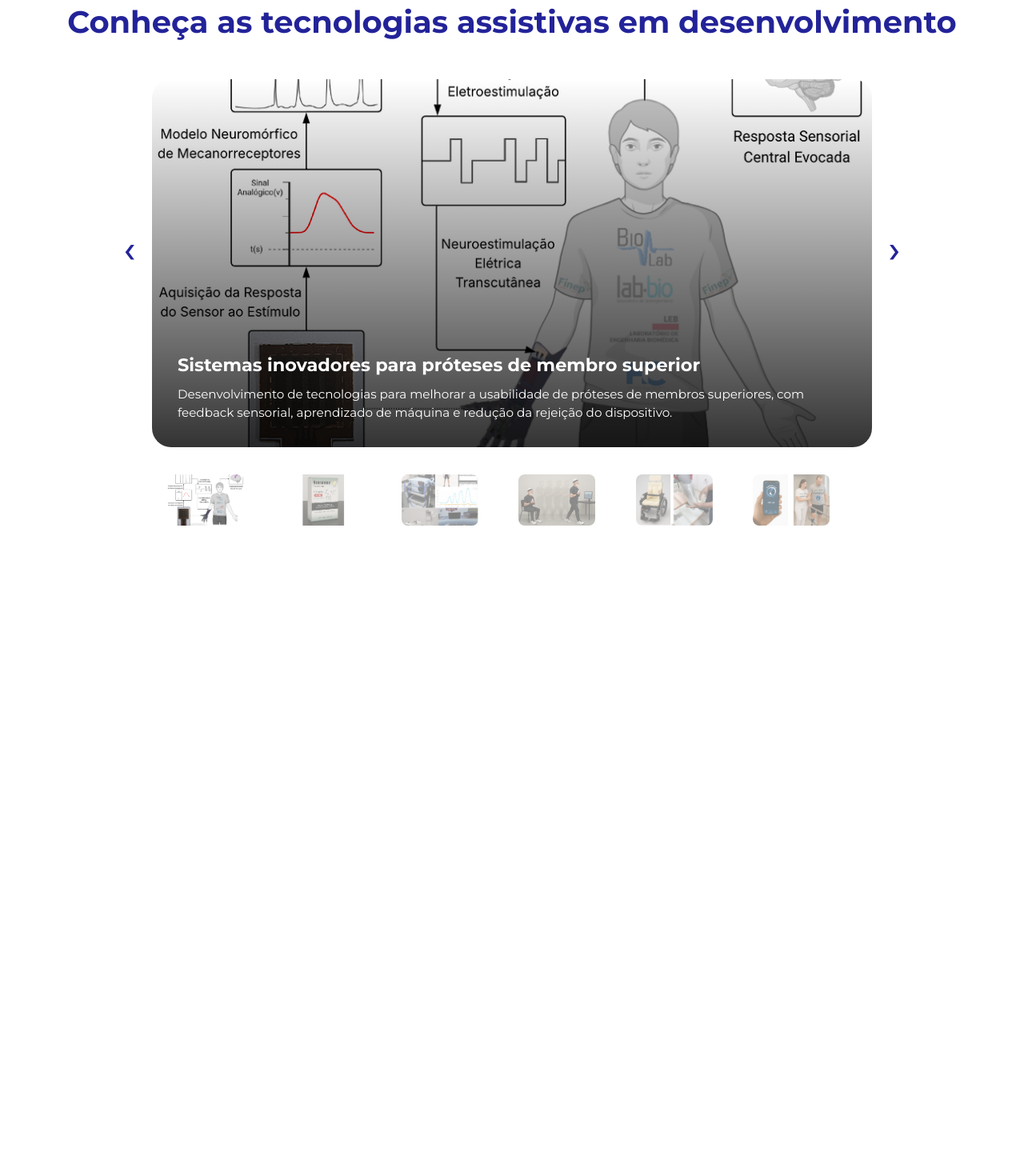
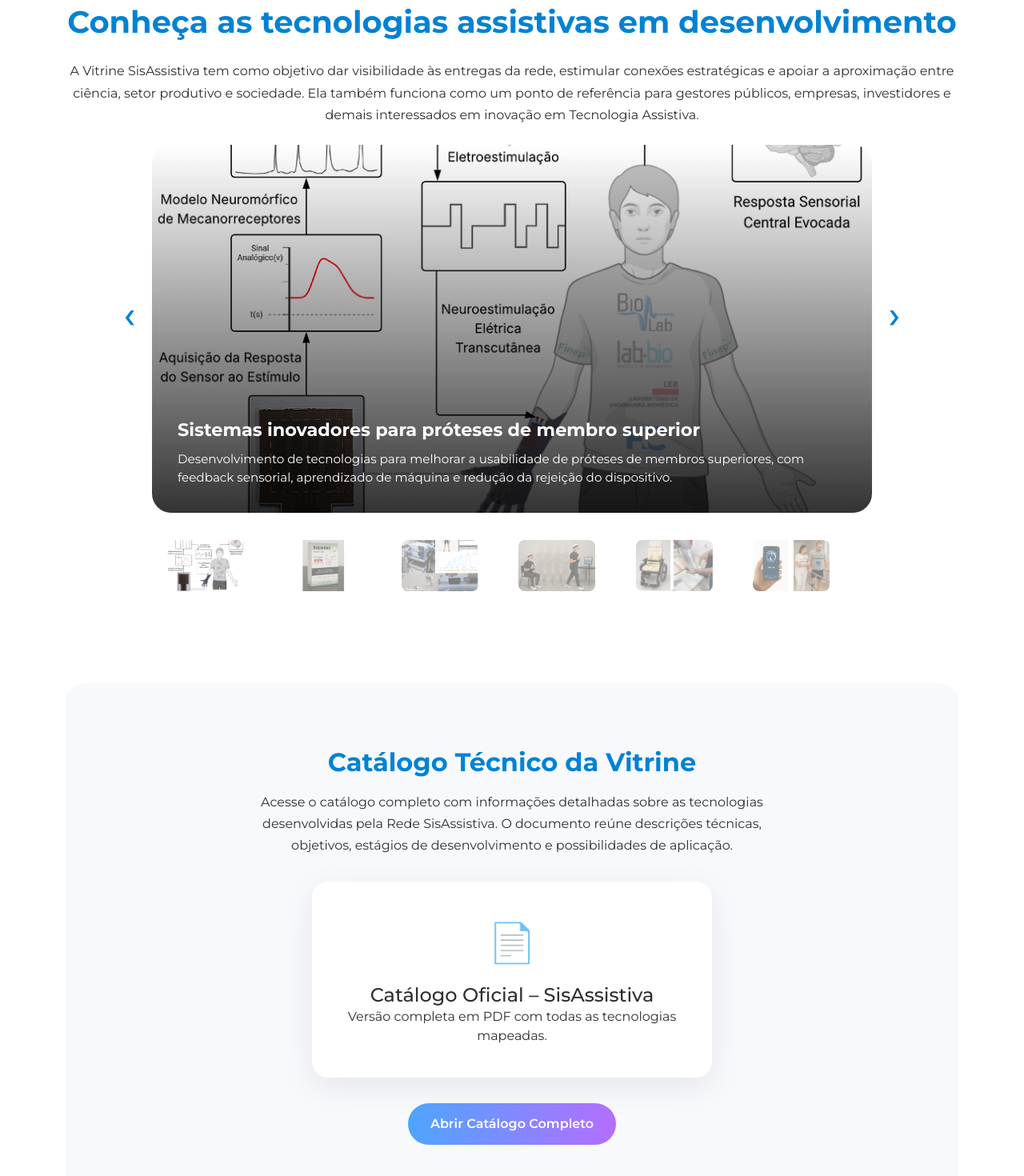
Before and after one commit to cintespbr/SisAssistiva-Site, a React (Vite) app: page /vitrine in a window 1280 px wide. Shown: the part 538-2008 px from the top of the page at 80% size. Before the commit the page ends 1411 px from the top, so only its background shows below. Built offline with nearby package versions, Linux system fonts and the light colour scheme.

Commit message:
Ajust in Vitrine and RedeSection

```diff
--- a/src/components/Home/RedeSection.tsx
+++ b/src/components/Home/RedeSection.tsx
@@ -146,7 +146,11 @@ const RedeSection: React.FC = () => {
         </CarouselWrapper>
 
         <div className="text-center">
-          <CTAButton variant="primary">
+          <CTAButton
+            variant="primary"
+            href="https://sisassistiva.cintespbr.org/"
+            target="_blank"
+          >
             Ver mapa de projetos do SisAssistiva
           </CTAButton>
         </div>
--- a/src/components/Vitrine/Vitrine.tsx
+++ b/src/components/Vitrine/Vitrine.tsx
@@ -31,6 +31,7 @@ import rps50 from "../../assets/showcase/imagem_rps50_ta.jpg";
 import tecincluir from "../../assets/showcase/imagem_tecincluir.png";
 import reabnet from "../../assets/showcase/imagem_reabnet.jpg";
 import roboptica from "../../assets/showcase/imagem_roboptica.png";
+import vitrineIMG from "../../assets/section1-vitrine.avif";
 
 /* =============================
    ESTILOS
@@ -48,7 +49,7 @@ const Section = styled.section`
 const Title = styled.h2`
   font-size: 2.4rem;
   font-weight: 700;
-  color: #232399;
+  color: #0082d3;
   margin-bottom: 8px;
 `;
 
@@ -121,7 +122,7 @@ const NavArrow = styled.button<{ side: "left" | "right" }>`
   background: transparent;
   border: none;
   font-size: 48px;
-  color: #232399;
+  color: #0082d3;
   cursor: pointer;
   z-index: 3;
 
@@ -167,6 +168,61 @@ const ThumbImage = styled.img`
   height: 64px;
   object-fit: cover;
   border-radius: 8px;
+`;
+
+const PdfButton = styled.a`
+  display: inline-block;
+  padding: 14px 28px;
+  border-radius: 40px;
+  font-weight: 600;
+  text-decoration: none;
+  color: white;
+  background: linear-gradient(90deg, #4da6ff, #b56dff);
+  transition: 0.3s ease;
+
+  &:hover {
+    transform: translateY(-2px);
+    box-shadow: 0 8px 20px rgba(0, 0, 0, 0.15);
+  }
+`;
+
+const DocumentsSection = styled.section`
+  background: #f7f9fc;
+  padding: 80px 40px;
+  border-radius: 24px;
+  text-align: center;
+`;
+
+const DocumentTitle = styled.h2`
+  font-size: 2rem;
+  font-weight: 700;
+  color: #0082d3;
+  margin-bottom: 16px;
+`;
+
+const DocumentText = styled.p`
+  max-width: 700px;
+  margin: 0 auto 32px auto;
+  line-height: 1.7;
+`;
+
+const DocumentCard = styled(motion.div)`
+  background: white;
+  padding: 40px;
+  border-radius: 20px;
+  max-width: 500px;
+  margin: 0 auto 32px auto;
+  box-shadow: 0 12px 40px rgba(0, 0, 0, 0.08);
+  transition: 0.3s ease;
+
+  &:hover {
+    transform: translateY(-6px);
+  }
+`;
+
+const DocumentIcon = styled.div`
+  font-size: 3rem;
+  margin-bottom: 16px;
 `;
 
 /* =============================
@@ -387,16 +443,28 @@ export default function Vitrine() {
               </Text>
             </Col>
             <Col lg={4} className="mt-4 mt-lg-0">
-              <GrayBox />
+              <img
+                src={vitrineIMG}
+                alt="Imagem ilustrativa da Vitrine SisAssistiva"
+                style={{ width: "100%", borderRadius: "16px" }}
+              />
             </Col>
           </Row>
         </Section>
 
         {/* CARROSSEL */}
         <Section>
-          <Title className="text-center mb-5">
+          <Title className="text-center mb-4">
             Conheça as tecnologias assistivas em desenvolvimento
           </Title>
+          <Text className="text-center mb-4">
+            A Vitrine SisAssistiva tem como objetivo dar visibilidade às
+            entregas da rede, estimular conexões estratégicas e apoiar a
+            aproximação entre ciência, setor produtivo e sociedade. Ela também
+            funciona como um ponto de referência para gestores públicos,
+            empresas, investidores e demais interessados em inovação em
+            Tecnologia Assistiva.
+          </Text>
           <CarouselWrapper>
             <NavArrow side="left" onClick={prevSlide}>
               ‹
@@ -433,6 +501,37 @@ export default function Vitrine() {
             </ThumbsWrapper>
           </CarouselWrapper>
         </Section>
+        <Section>
+          <DocumentsSection>
+            <DocumentTitle>Catálogo Técnico da Vitrine</DocumentTitle>
+
+            <DocumentText>
+              Acesse o catálogo completo com informações detalhadas sobre as
+              tecnologias desenvolvidas pela Rede SisAssistiva. O documento
+              reúne descrições técnicas, objetivos, estágios de desenvolvimento
+              e possibilidades de aplicação.
+            </DocumentText>
+
+            <DocumentCard
+              initial={{ opacity: 0, y: 20 }}
+              whileInView={{ opacity: 1, y: 0 }}
+              transition={{ duration: 0.6 }}
+              viewport={{ once: true }}
+            >
+              <DocumentIcon>📄</DocumentIcon>
+              <h4>Catálogo Oficial – SisAssistiva</h4>
+              <p>Versão completa em PDF com todas as tecnologias mapeadas.</p>
+            </DocumentCard>
+
+            <PdfButton
+              href="/docs/catalogo-vitrine.pdf"
+              target="_blank"
+              rel="noopener noreferrer"
+            >
+              Abrir Catálogo Completo
+            </PdfButton>
+          </DocumentsSection>
+        </Section>
       </Container>
     </PageWrapper>
   );
```
Also changed, not shown: src/assets/section1-vitrine.avif (added), 1 other file (tests, documents, lock files or other folders).
